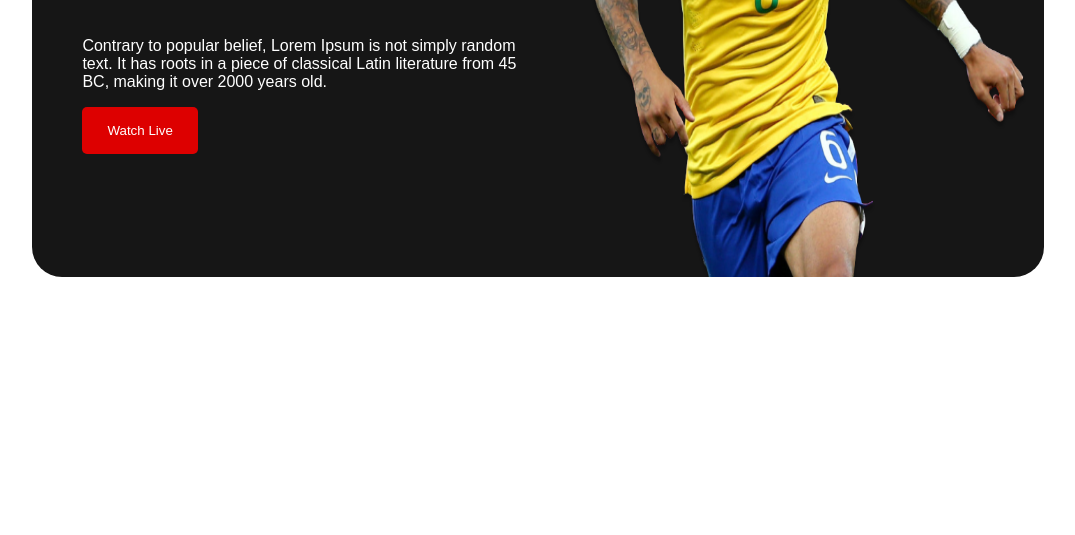
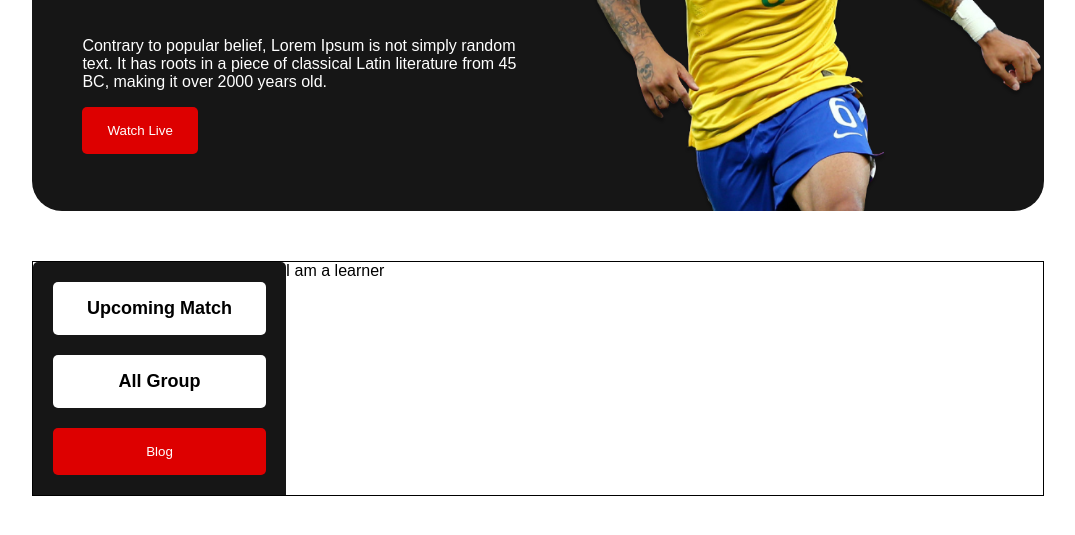
Before and after one commit to sharif-ahmad557/conceptual-session, a plain HTML site: page index.html in a window 1280 px wide. Shown: the part 419-954 px from the top of the page, without its empty margins (102-1177 px from the left). Before the commit the page ends 800 px from the top, so only its background shows below. Drawn offline with Linux system fonts and the light colour scheme.

Commit message:
complite btn

```diff
--- a/index.html
+++ b/index.html
@@ -25,5 +25,13 @@
         />
       </div>
     </div>
+    <main>
+      <div class="btn">
+        <button class="btn-primary">Upcoming Match</button>
+        <button class="btn-primary">All Group</button>
+        <button class="btn-primary">Blog</button>
+      </div>
+      <div class="cards">I am a learner</div>
+    </main>
   </body>
 </html>
--- a/style.css
+++ b/style.css
@@ -13,7 +13,7 @@
 .banner {
   background-color: rgb(22, 22, 22);
   width: 80%;
-  height: 646px;
+  height: auto;
   margin: 50px auto;
   border-radius: 30px;
   display: flex;
@@ -30,7 +30,7 @@
   color: rgb(255, 255, 255);
 }
 .banner-left-description {
-  font-weight: 400px;
+  font-weight: 400;
   row-gap: 26px;
   color: rgb(255, 255, 255);
 }
@@ -43,12 +43,45 @@
 }
 /* banner right style */
 .banner-right {
-  margin: 0 17px 30px;
-  /* width: 50%; */
+  margin-top: 80px;
   flex: 1;
-  height: 100%;
+  height: 500px;
+  overflow: hidden;
 }
 .banner-right-img {
   max-width: 100%;
   height: 100%;
+  display: block;
+  padding: 0;
+  margin: 0;
 }
+
+/* main style */
+main {
+  width: 80%;
+  display: flex;
+  margin: 50px auto;
+  border: 1px solid black;
+}
+/* main btn stule */
+.btn {
+  background-color: rgb(22, 22, 22);
+  width: 25%;
+  display: flex;
+  flex-direction: column;
+  gap: 20px;
+  padding: 20px;
+  border-radius: 5px 5px 0 0;
+}
+.btn .btn-primary:nth-child(1) {
+  background-color: #ffffff;
+  color: black;
+  font-size: 18px;
+  font-weight: 600;
+}
+.btn .btn-primary:nth-child(2) {
+  background-color: #ffffff;
+  color: black;
+  font-size: 18px;
+  font-weight: 600;
+}
```
